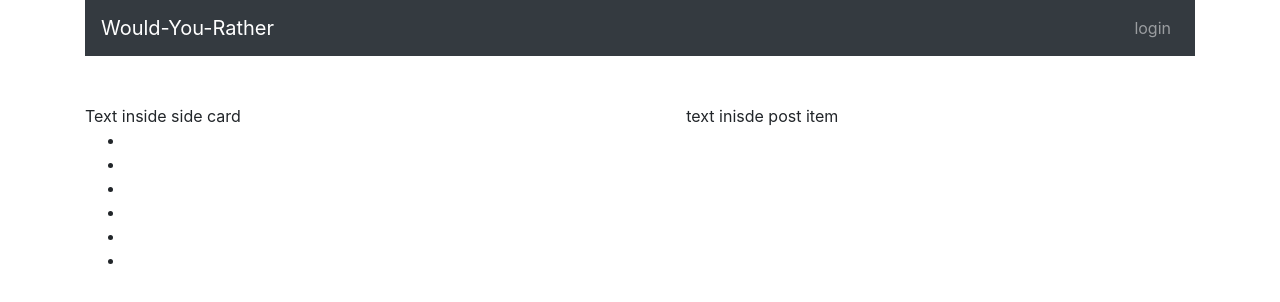
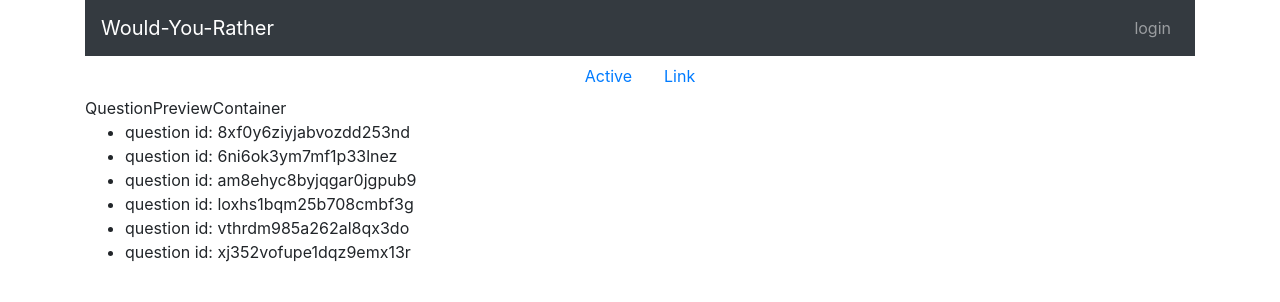
Before and after one commit to lacra-oloeriu/would-you-rather-starter-v2, a React (Create React App) app: page / in a window 1280 px wide. Shown: the top 302 px of the page. Built offline with nearby package versions, Linux system fonts and the light colour scheme.

Commit message:
sow de question id

```diff
--- a/src/components/App.js
+++ b/src/components/App.js
@@ -1,8 +1,10 @@
 import React, { Component } from 'react'
 import { connect } from 'react-redux'
 import { handleInitialData } from '../actions/shared'
-import Leader from './Leader'
-import { Container, Row, Col, Navbar, Nav } from 'react-bootstrap'
+import { Container, Row, Col, Navbar, Nav,Link } from 'react-bootstrap'
+import QuestionNav from './QuestionNav'
+import QuestionPreviewContainer from './QuestionPreviewContainer'
+import QuestionNavbar from './QuestionNavbar'
 
 class App extends Component {
     componentDidMount() {
@@ -13,32 +15,12 @@ class App extends Component {
 
         return (
             <Container >
-            <Navbar collapseOnSelect expand="sm" bg="dark" variant="dark" >
-              <Navbar.Brand href="/">Would-You-Rather</Navbar.Brand>
-              <Navbar.Toggle aria-controls="responsive-navbar-nav" />
-              <Navbar.Collapse id="responsive-navbar-nav">
-                <Nav className="mr-auto"></Nav>
-                <Nav>
-                  <Nav.Link href="/login">login</Nav.Link>
-                </Nav>
-              </Navbar.Collapse>
-            </Navbar>
-
-            <Row noGutters className="pt-2 pt-md-5 w-100 px-4 px-xl-0 position-relative">
-
-              <Col xs={{ order: 2 }} md={{ size: 4, order: 1 }} tag="aside" className="pb-5 mb-5 pb-md-0 mb-md-0 mx-auto mx-md-0">
-                Text inside side card
-                </Col>
-
-              <Col xs={{ order: 1 }} md={{ size: 7, offset: 1 }} tag="section" className="py-5 mb-5 py-md-0 mb-md-0">
-                text inisde post item
-                </Col>
-
-            </Row>
+             <QuestionNavbar/>
+              <QuestionNav/>
             <div>
                 {this.props.loading === true
           ? null
-               : <Leader/>
+          : <QuestionPreviewContainer />
                 }
             </div>
             </Container>
@@ -54,4 +36,4 @@ function mapStateToProps({ authedUser }) {
   }
 
 
-export default connect()(App);
+export default connect(mapStateToProps)(App);
--- a/src/components/Leader.js
+++ /dev/null
@@ -1,33 +0,0 @@
-import React, {Component} from 'react'
-import {connect} from 'react-redux'
-import Questions from './Questions'
-
-
-class Leader extends Component {
-    render() {
-        console.log(this.props)
-        return (
-            <div>
-
-                <ul >
-                    {this.props.questionIds.map((id) =>(
-                      <li key ={id}>
-                          <div QUESTION id={id} />
-                          </li>
-                    ))}
-                </ul>
-            </div>
-        )
-    }
-}
-
-function mapStateToProps ({ questions}) {
-    return{
-        questionIds: Object.keys(questions)
-        //userIds: Object.keys(users)
-        //.sort((a,b) => users[b].timestamp-users[a].timestamp)
-    }
-}
-
-
-export default connect(mapStateToProps) (Leader)
--- /dev/null
+++ b/src/components/QuestionNav.js
@@ -0,0 +1,20 @@
+import React ,{ Component } from 'react'
+import { Container, Row, Col, Navbar, Nav,Link } from 'react-bootstrap'
+
+
+class QuestionNav extends Component {
+    render() {
+        return (
+            < Nav className = "justify-content-center">
+              <Nav.Item>
+                <Nav.Link> Active</Nav.Link>
+              </Nav.Item>
+              <Nav.Item>
+              <Nav.Link eventKey ="Link-1"> Link</Nav.Link>
+              </ Nav.Item>
+            </Nav>
+    )
+  }
+}
+
+export default QuestionNav
--- /dev/null
+++ b/src/components/QuestionNavbar.js
@@ -0,0 +1,21 @@
+import React, {Component} from 'react'
+import { Container, Row, Col, Navbar, Nav } from 'react-bootstrap'
+
+class QuestionNavbar extends Component{
+  render (){
+    console.log(this.props)
+    return (
+      <Navbar collapseOnSelect expand="sm" bg="dark" variant="dark" >
+          <Navbar.Brand href="/">Would-You-Rather</Navbar.Brand>
+          <Navbar.Toggle aria-controls="responsive-navbar-nav" />
+          <Navbar.Collapse id="responsive-navbar-nav">
+            <Nav className="mr-auto"></Nav>
+            <Nav>
+              <Nav.Link href="/login">login</Nav.Link>
+            </Nav>
+          </Navbar.Collapse>
+        </Navbar>
+    )
+  }
+}
+export default QuestionNavbar
--- /dev/null
+++ b/src/components/QuestionPreviewContainer.js
@@ -0,0 +1,26 @@
+import React, { Component } from 'react'
+import { connect } from 'react-redux'
+
+class QuestionPreviewContainer extends Component {
+  render() {
+    console.log(this.props)
+    return (
+      <div>
+        QuestionPreviewContainer
+        <ul>
+          {this.props.questionIds.map((id) => (
+            <li>question id: {id}</li>
+          ))}
+        </ul>
+      </div>
+    )
+  }
+}
+
+function mapStateToProps({ questions }) {
+  return {
+    questionIds: Object.keys(questions)
+  }
+}
+
+export default connect(mapStateToProps)(QuestionPreviewContainer)
--- a/src/components/Questions.js
+++ /dev/null
@@ -1,30 +0,0 @@
-import React ,{ Component } from 'react'
-import { connect} from 'react-redux'
-import { formatQuestion} from '../utils/helpers'
-
-
-
-
-class Questions extends Component {
-    render() {
-         console.log("questionIds",this.props)
-         console.log ('questionIds')
-        return (
-            <div className ='question'>
-
-            </div>
-    )
-  }
-}
-
-
-
-
-function mapStateToProps ({authedUser, users, questions}, { id }) {
-    const question = questions[id]
-
-    return {
-      questionIds: Object.keys(questions)
-    }
-  }
-export default connect(mapStateToProps) ( Questions)
```
Also changed, not shown: src/components/QuestionPreview.js (added, +32 -0 lines).
